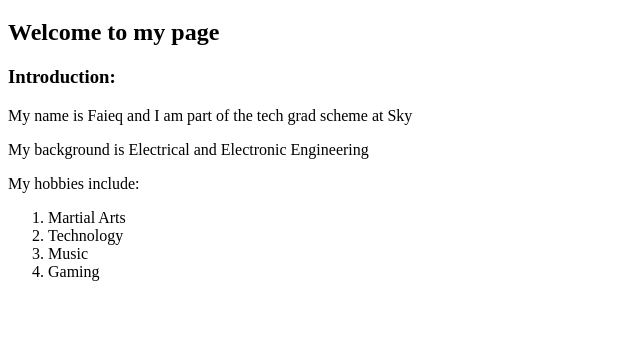
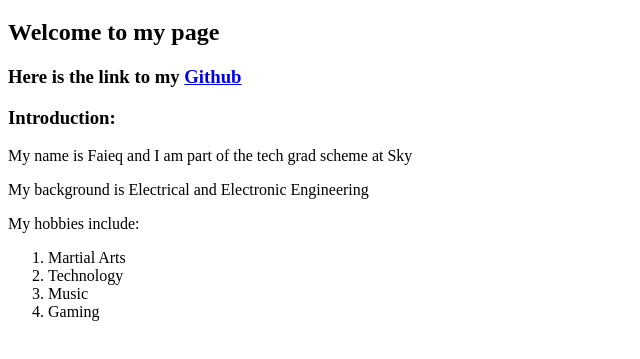
Before and after one commit to FaieqR/PRACTICE, a plain HTML site: page practice.html in a window 1280 px wide. Shown: the part 61-420 px from the top of the page, without its empty margins (0-640 px from the left). Drawn offline with Linux system fonts and the light colour scheme.

Commit message:
Divs, Links and Lists

```diff
--- a/practice.html
+++ b/practice.html
@@ -11,10 +11,17 @@
 
     <h2>Welcome to my page</h2>
 
+    <div id="github">
+        <h3>Here is the link to my <a href="https://github.com/FaieqR">Github</a></h3>
+    </div>
+
+    <div id="intro">
         <h3>Introduction:</h3>
         <p>My name is Faieq and I am part of the tech grad scheme at Sky</p>
         <p>My background is Electrical and Electronic Engineering</p>
+    </div>
 
+    <div id="hobbies">
         <p>My hobbies include:</p>
         <ol>
             <li>Martial Arts</li>
@@ -22,5 +29,6 @@
             <li>Music</li>
             <li>Gaming</li>
         </ol>
+    </div>
 </body>
 </html>
```
Lines whose indentation alone changed are shown as unchanged.
